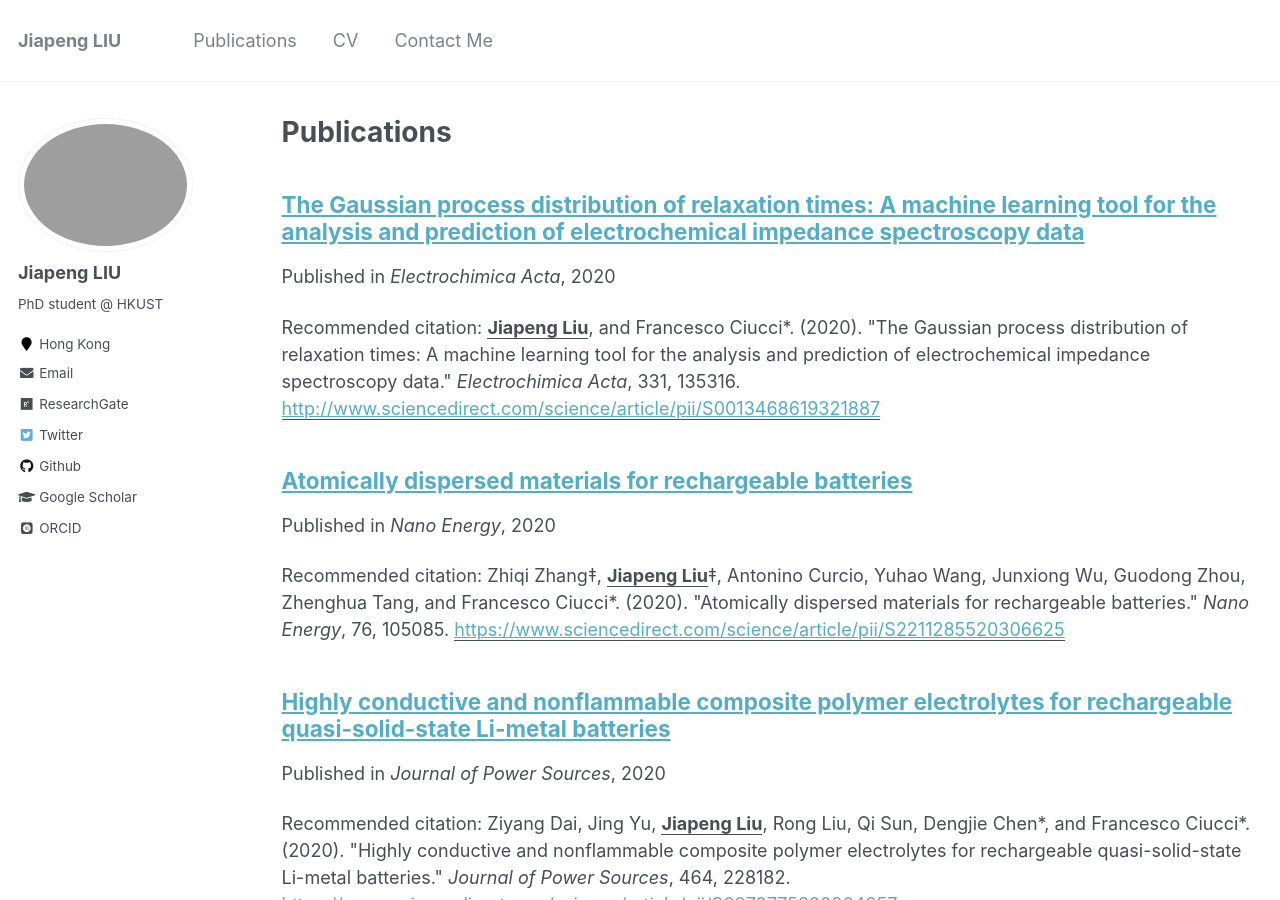
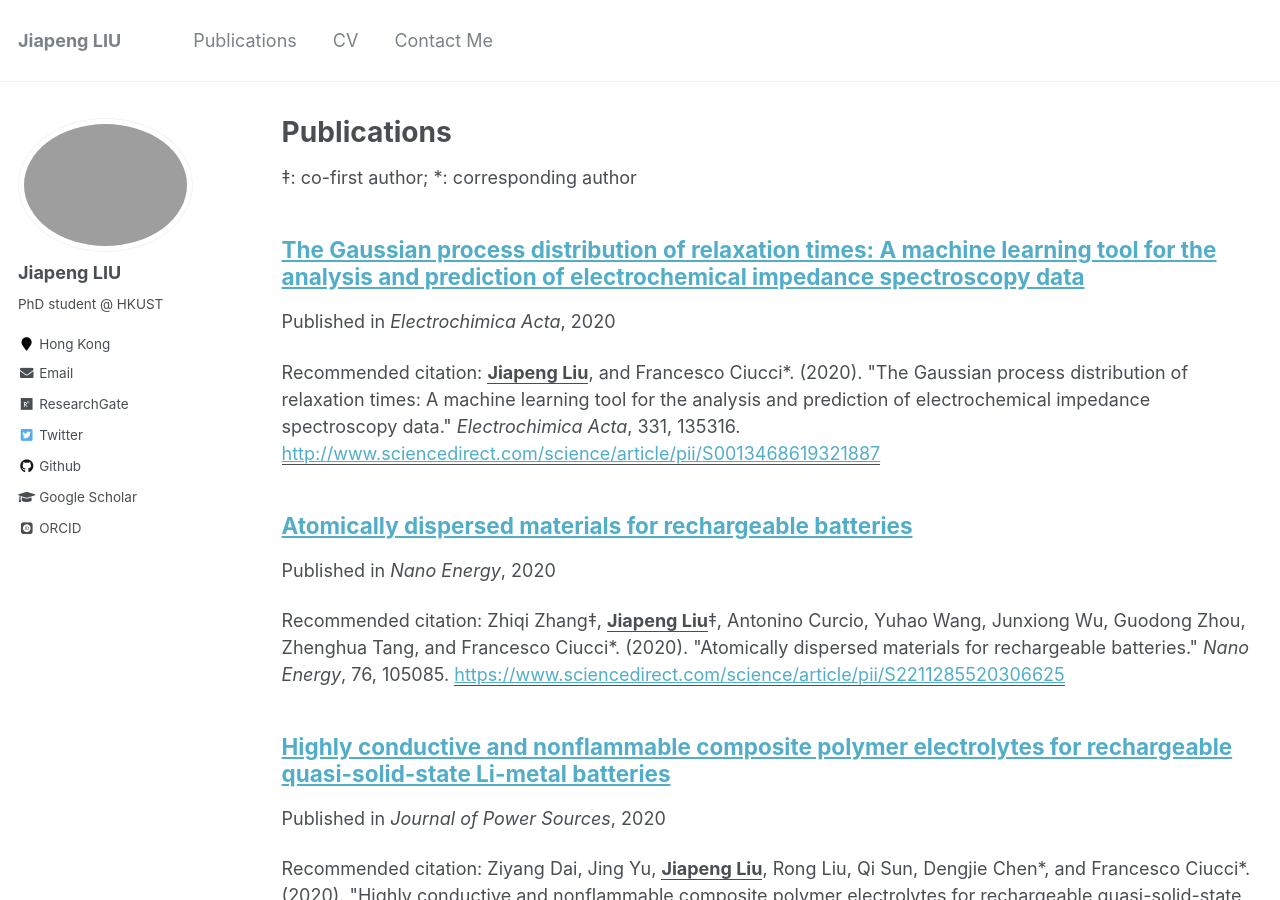
Before and after one commit to jiapeng-liu/jiapeng-liu.github.io, a Jekyll site: the page built from _pages/publications.md, in a window 1280 px wide and 900 px high. Built offline with Jekyll 4.4.1, drawn with Linux system fonts in a browser that asks for light colours; some web fonts are replaced.

Commit message:
update publication

```diff
--- a/_pages/publications.md
+++ b/_pages/publications.md
@@ -4,7 +4,7 @@ title: "Publications"
 permalink: /publications/
 author_profile: true
 ---
-
+&Dagger;: co-first author; *: corresponding author
 {% if author.googlescholar %}
   You can also find my articles on <u><a href="{{author.googlescholar}}">my Google Scholar profile</a>.</u>
 {% endif %}
```
